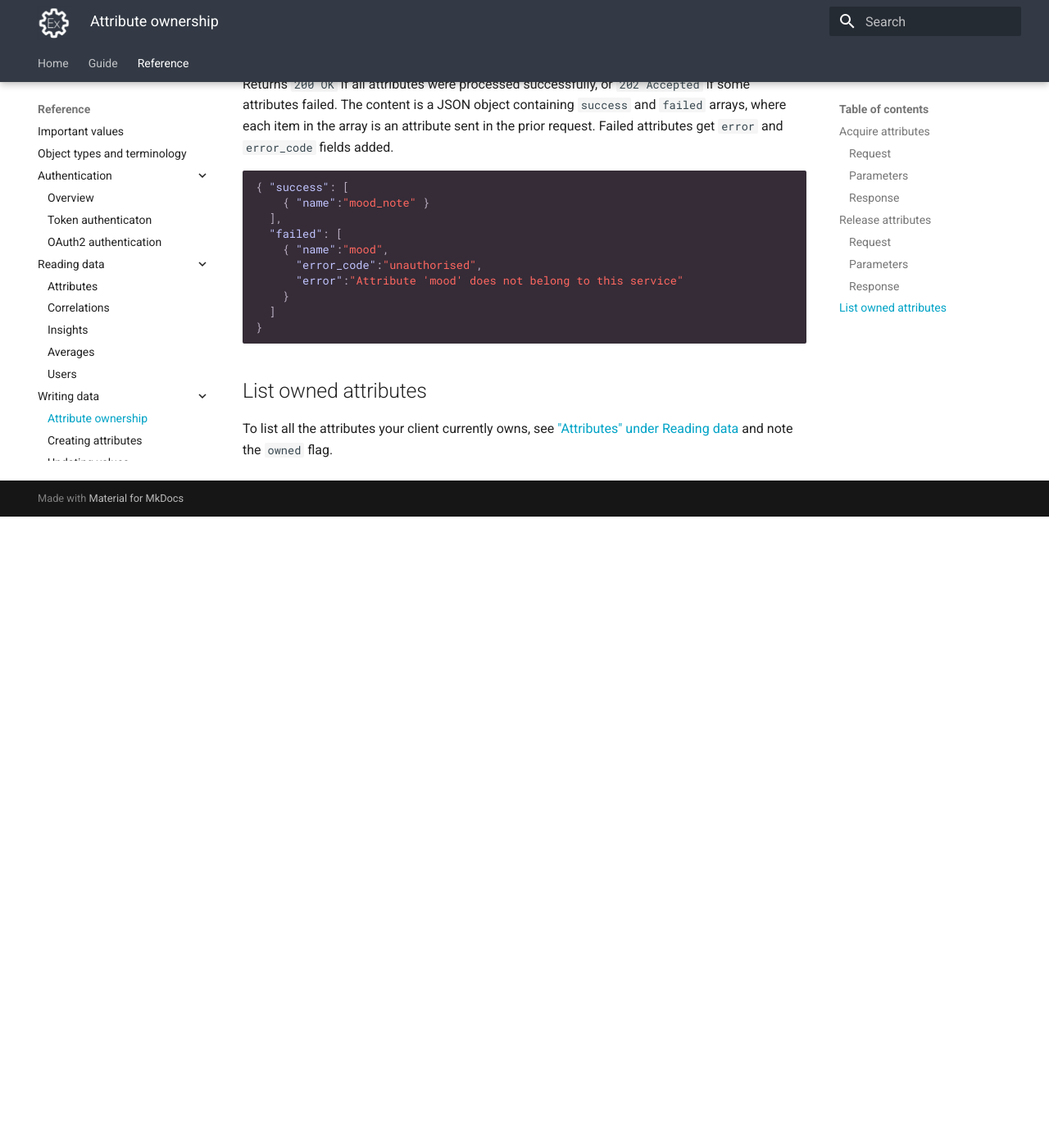
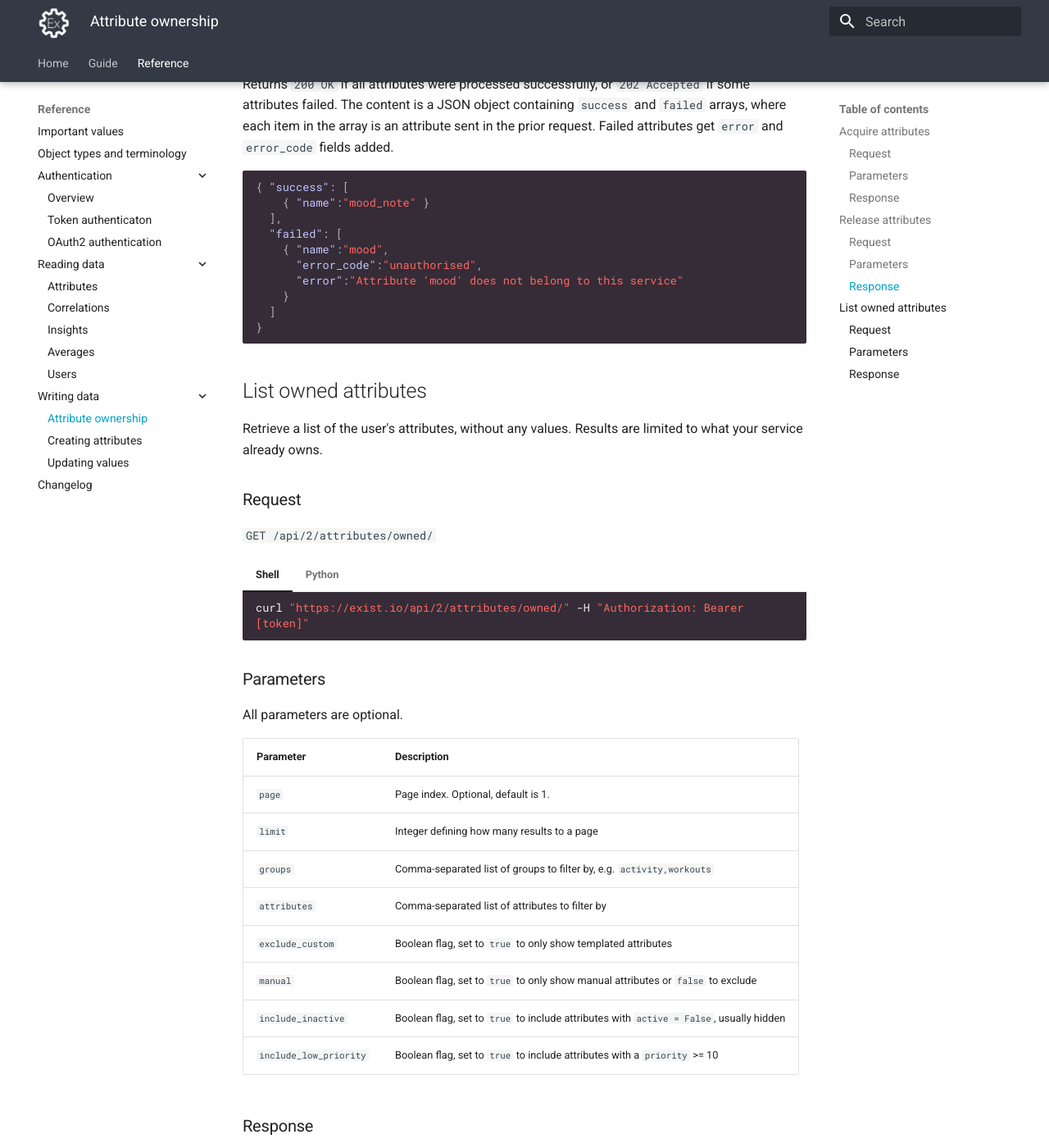
Before and after one commit to hellocodeco/exist-api-docs, an MkDocs documentation site: the page built from docs/reference/attribute_ownership.md, in a window 1280 px wide and 1400 px high, scrolled down 2760 px. Shown: the whole window at 82% size. Built offline with MkDocs 1.6.1 and Material for MkDocs 9.7.7, drawn with Linux system fonts in a browser that asks for light colours; before the commit the page ends 3390 px from its top, so only the background shows below that; some of the changed text lies outside the part shown.

Commit message:
add the new 'owned' endpoint and clarify details on the `manual` flag

````diff
--- a/docs/reference/attribute_ownership.md
+++ b/docs/reference/attribute_ownership.md
@@ -129,4 +129,86 @@ Returns `200 OK` if all attributes were processed successfully, or `202 Accepted
 
 ## List owned attributes
 
-To list all the attributes your client currently owns, see ["Attributes" under Reading data](/reference/attributes/#get-a-users-attributes) and note the `owned` flag.
+Retrieve a list of the user's attributes, without any values. Results are limited to what your service already owns.
+
+### Request
+
+`GET /api/2/attributes/owned/`
+
+=== "Shell"
+
+    ```shell
+    curl "https://exist.io/api/2/attributes/owned/" -H "Authorization: Bearer [token]"
+    ```
+
+=== "Python"
+    ```python
+    import requests
+
+    requests.get("https://exist.io/api/2/attributes/owned/",
+                 headers = {'Authorization': 'Bearer [token]'})
+    ```
+
+
+### Parameters
+
+All parameters are optional.
+
+| Parameter | Description |
+|-----------|-------------|
+| `page` | Page index. Optional, default is 1. |
+| `limit` | Integer defining how many results to a page |
+| `groups`  | Comma-separated list of groups to filter by, e.g. `activity,workouts`|
+| `attributes` | Comma-separated list of attributes to filter by |
+| `exclude_custom` | Boolean flag, set to `true` to only show templated attributes |
+| `manual` | Boolean flag, set to `true` to only show manual attributes or `false` to exclude |
+| `include_inactive` | Boolean flag, set to `true` to include attributes with `active = False`, usually hidden |
+| `include_low_priority` | Boolean flag, set to `true` to include attributes with a `priority` >= 10 |
+
+### Response
+
+A paged list of attribute objects belonging to this user. `available_services` shows the services a user has connected which have indicated they can provide data for this attribute.
+
+```json
+{
+  "count": 34,
+  "next": "https://exist.io/api/2/attributes/owned/?page=2",
+  "previous": null,
+  "results": [
+    {
+      "template": "steps",
+      "name": "steps",
+      "label": "Steps",
+      "group": {
+        "name": "activity",
+        "label": "Activity",
+        "priority": 1
+      },
+      "service": {
+        "name": "test500",
+        "label": "My Test Client"
+      },
+      "active": true,
+      "priority": 1,
+      "manual": false,
+      "value_type": 0,
+      "value_type_description": "Integer",
+      "available_services": [
+        {
+          "name": "test500",
+          "label": "My Test Client"
+        },
+        {
+          "name": "oura",
+          "label": "Oura"
+        },
+        {
+          "name": "withings",
+          "label": "Withings"
+        }
+      ]
+    },
+    // ...snip!...
+  ]
+}
+```
````
Also changed, not shown: docs/guide/write_client.md (+3 -3 lines), docs/reference/attributes.md (+1 -1 lines), docs/reference/object_types.md (+1 -1 lines).
